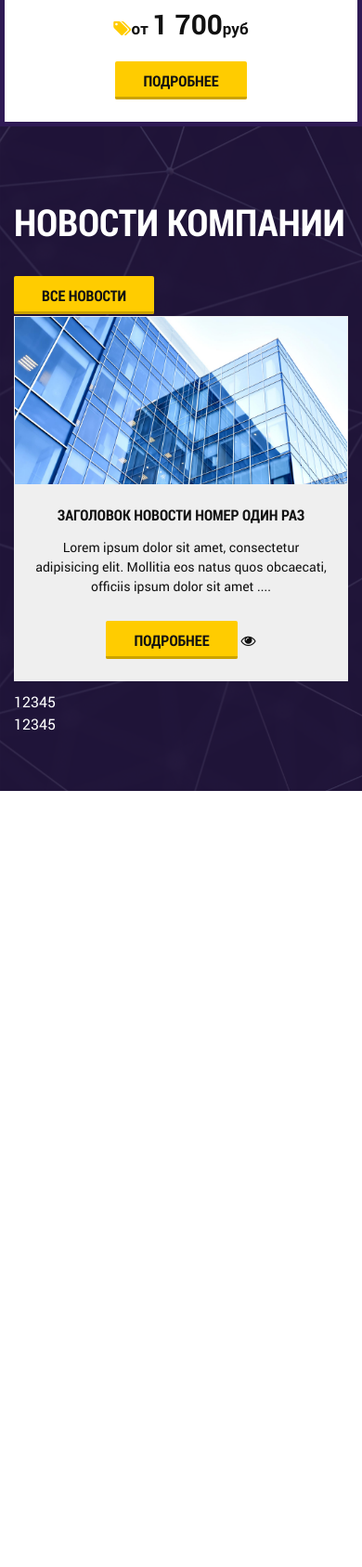
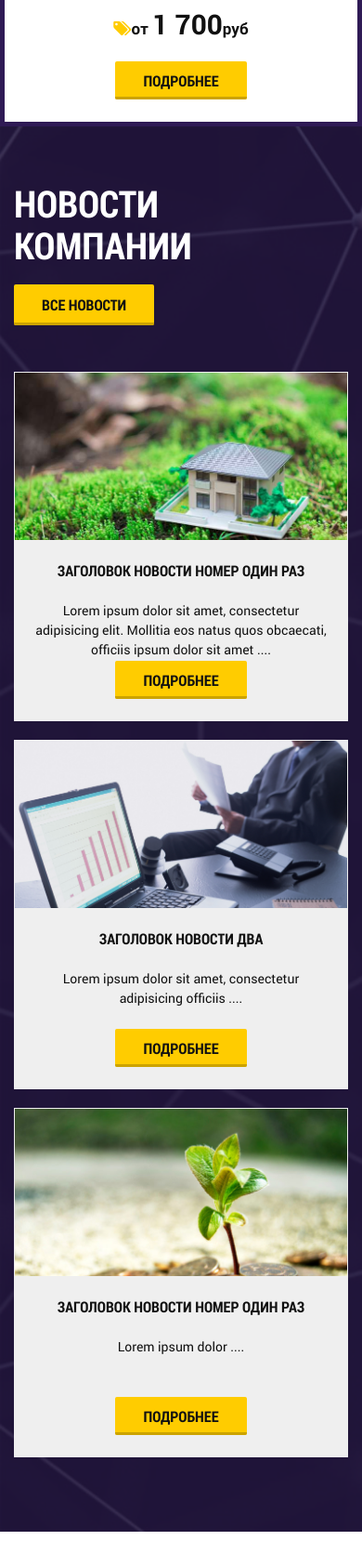
Before and after one commit to BRspb/Jediwerstki, a website: page app/index.html in a window 390 px wide. Shown: the part 4060-5746 px from the top of the page at 93% size. Before the commit the page ends 5031 px from the top, so only its background shows below. Drawn offline with Linux system fonts and the light colour scheme.

Commit message:
sect-news

```diff
--- a/app/index.html
+++ b/app/index.html
@@ -426,25 +426,46 @@
 			<div class="row">
 
 				<div class="col-md-3">
-					<div class="first-col">
+					<div class="first-col clearfix">
 						<h2>Новости компании</h2>
 						<a href="#" class="button">Все новости</a>
 					</div>
 				</div>
 				<div class="col-md-3">
 					<div class="new-item">
-						<a class="new-item-img" style="background-image: url(img/services/_1.jpg);"></a>
+						<a class="new-item-img" style="background-image: url(img/services/_2.jpg);">
+							<i class="fa fa-eye"></i>
+						</a>
+						<div class="new-item-text">
 							<h4>Заголовок новости номер один раз</h4>
 							<p>Lorem ipsum dolor sit amet, consectetur adipisicing elit. Mollitia eos natus quos obcaecati, officiis ipsum dolor sit amet ....</p>
+						</div>
 						<a href="#" class="button">Подробнее</a>
-						<i class="fa fa-eye"></i>
 					</div>
 				</div>
 				<div class="col-md-3">
-					12345
+					<div class="new-item">
+						<a class="new-item-img" style="background-image: url(img/services/_4.jpg);">
+							<i class="fa fa-eye"></i>
+						</a>
+						<div class="new-item-text">
+							<h4>Заголовок новости два</h4>
+							<p>Lorem ipsum dolor sit amet, consectetur adipisicing officiis ....</p>
+						</div>
+						<a href="#" class="button">Подробнее</a>
+					</div>
 				</div>
 				<div class="col-md-3">
-					12345
+					<div class="new-item">
+						<a class="new-item-img" style="background-image: url(img/services/_5.jpg);">
+							<i class="fa fa-eye"></i>
+						</a>
+						<div class="new-item-text">
+							<h4>Заголовок новости номер один раз</h4>
+							<p>Lorem ipsum dolor ....</p>
+						</div>
+						<a href="#" class="button">Подробнее</a>
+					</div>
 				</div>
 
 			</div>
--- a/app/js/common.js
+++ b/app/js/common.js
@@ -1,6 +1,7 @@
 $(function(){
 
 	$(".service-item h4").equalHeights();
+	$(".new-item-text").equalHeights();
 
 	$(".top-line .sf-menu").superfish({
 		cssArrows:  false,
--- a/sass/_media.sass
+++ b/sass/_media.sass
@@ -37,6 +37,17 @@
 	.sf-menu
 		display: none!important
 
+	.sect-universal
+		h2
+			float: left
+			margin:
+				top: 0
+				bottom: 20px
+				right: 20px
+		.first-col
+			.button
+				float: left
+				margin-bottom: 30px
 
 /* Small Devices, Tablets */
 @media only screen and (max-width : 768px)
--- a/sass/main.sass
+++ b/sass/main.sass
@@ -52,9 +52,7 @@ body textarea:required:valid
 		height: 100%
 		opacity: .85
 	h2
-		margin:
-			top: 20px
-			bottom: 45px
+		margin-bottom: 45px
 		font-size: em(40px)
 		line-height: em(18px)
 
@@ -65,16 +63,19 @@ body textarea:required:valid
 		background-color: $main-color
 
 .new-item
+	.new-item-text
+		margin-bottom: 25px
 	background-color: #efefef
 	padding: 1px 1px 32px 1px
 	color: #111
 	text-align: center
-	margin: 10px 0
+	margin: 20px 0
 	&:hover
 		.new-item-img
 			&::before
 				opacity: .7
-
+			.fa
+				opacity: .4
 	&-img
 		min-height: 180px
 		background-size: cover
@@ -106,10 +107,8 @@ body textarea:required:valid
 		font-size: em(14px)
 		margin:
 			top: 0
-			bottom: 36px
 	h4
-		margin-bottom: 12px
-	&-
+		margin-bottom: 20px
 
 //ALWAYS END
 @import "media"
```
Also changed, not shown: app/css/main.min.css, 1 other file. Lines whose indentation alone changed are shown as unchanged.
